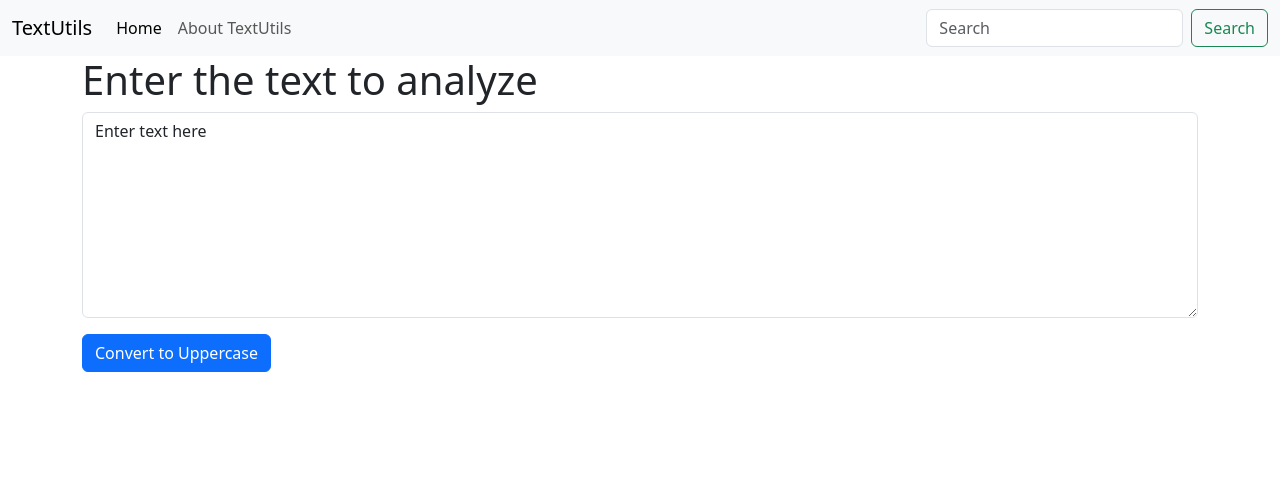
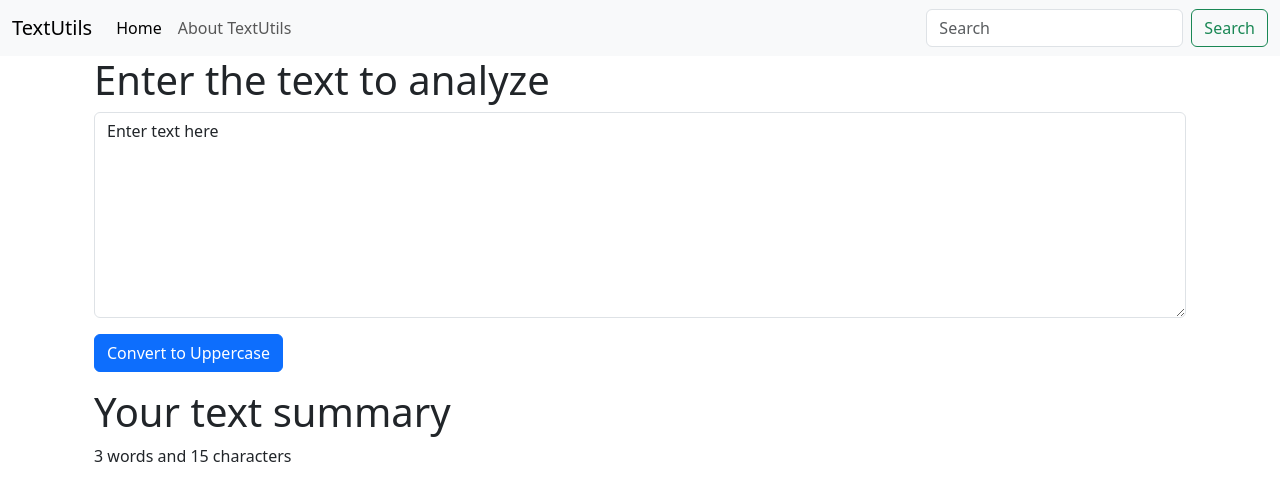
Before and after one commit to imanjila/CapitalizeTheWord, a React (Create React App) app in the folder textutils/: page / in a window 1280 px wide. Shown: the top 500 px of the page. Built offline with nearby package versions, Linux system fonts and the light colour scheme.

Commit message:
added text number of words and character

```diff
--- a/textutils/src/components/TextForm.js
+++ b/textutils/src/components/TextForm.js
@@ -2,7 +2,7 @@
 
 export default function TextForm(props) {
     const handleUpClick = () =>{
-        console.log("UpperCase was clicked!" + text);
+      //  console.log("UpperCase was clicked!" + text);
         let newText = text.toUpperCase();
         setText(newText)
     }
@@ -14,12 +14,18 @@
 //    text = 'new text'; //wrong way to change the state
 //    setText = ('new text'); //correct way to change the state
   return (
-    <div>
+    <>
+    <div className="container" my-2>
         <h1>{props.heading}</h1>
       <div className="mb-3">
         <textarea className="form-control"  value ={text} onChange={handleOnChange} id="myBox" rows="8" ></textarea>
       </div>
       <button className="btn btn-primary" onClick={handleUpClick}>Convert to Uppercase</button>
     </div>
+    <div className="container my-3">
+      <h1>Your text summary</h1>
+      <p>{text.split(" ").length} words and {text.length} characters</p>
+      </div>
+    </>
   );
 }
```
